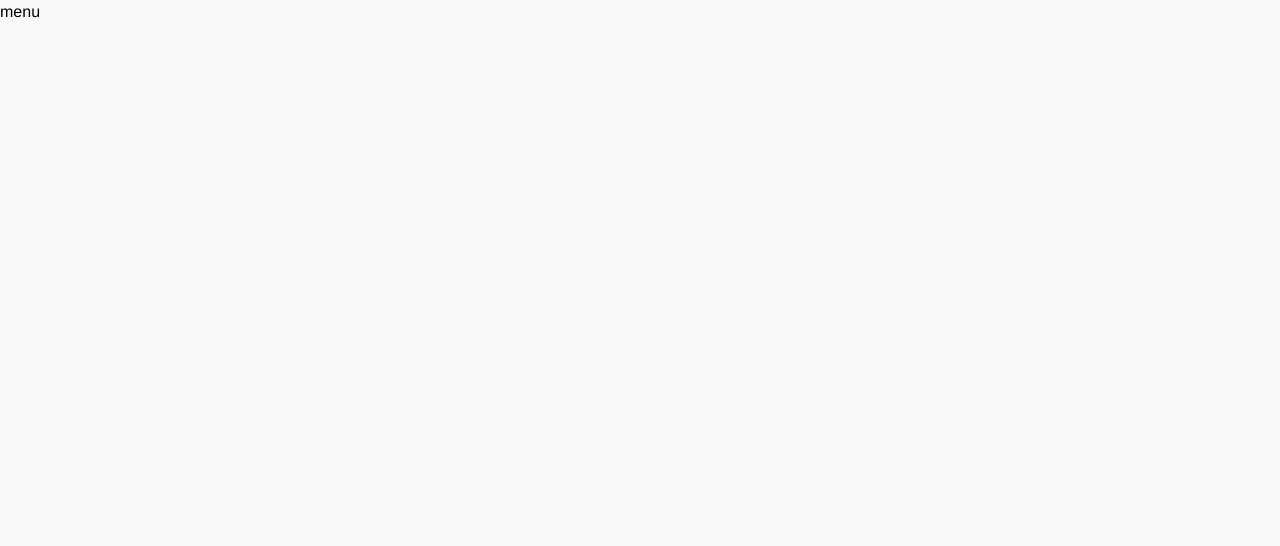
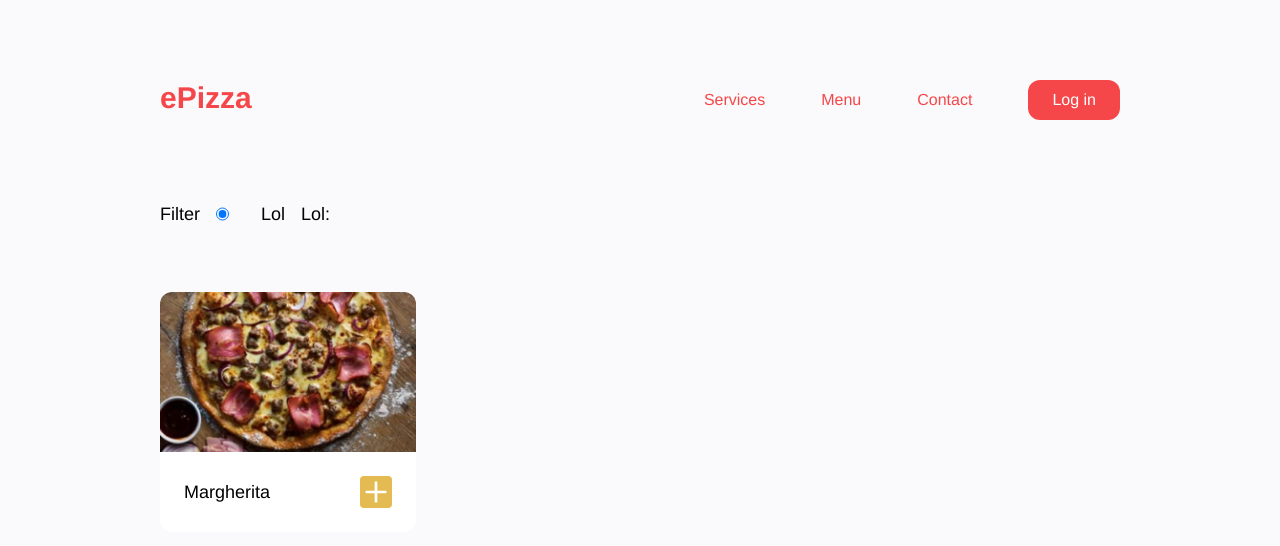
Before and after one commit to VanCoppenolleWout/ePizza_FSWD, a Vue app in the folder Frontend/ePizza/: page /menu in a window 1280 px wide. Shown: the top 546 px of the page. Built offline with nearby package versions, Linux system fonts and the light colour scheme.

Commit message:
adding menu

```diff
--- a/Frontend/ePizza/package.json
+++ b/Frontend/ePizza/package.json
@@ -13,6 +13,7 @@
     "vuex": "^4.0.2"
   },
   "devDependencies": {
+    "@types/node": "^16.11.6",
     "@vitejs/plugin-vue": "^1.9.3",
     "autoprefixer": "^10.3.7",
     "postcss": "^8.3.10",
--- a/Frontend/ePizza/src/assets/style/screen.css
+++ b/Frontend/ePizza/src/assets/style/screen.css
@@ -10,4 +10,8 @@
     .m-w-landing {
         max-width: 51.5rem;
     }
+
+    .m-w-card {
+        max-width: 24.5rem;
+    }
 }
--- /dev/null
+++ b/Frontend/ePizza/src/components/ItemBasket.vue
@@ -0,0 +1,13 @@
+<script lang="ts">
+import { defineComponent } from 'vue'
+
+export default defineComponent({
+    setup() {
+
+    },
+})
+</script>
+
+<template>
+
+</template>
--- /dev/null
+++ b/Frontend/ePizza/src/components/MenuItem.vue
@@ -0,0 +1,11 @@
+<script lang="ts">
+import { defineComponent } from 'vue'
+
+export default defineComponent({
+  setup() {},
+})
+</script>
+
+<template>
+
+</template>
--- a/Frontend/ePizza/src/screens/Landingpage.vue
+++ b/Frontend/ePizza/src/screens/Landingpage.vue
@@ -70,7 +70,7 @@ export default defineComponent({
         >
           <div
             class="
-              max-w-sm
+              m-w-card
               flex flex-col
               justify-between
               items-center
@@ -95,7 +95,7 @@ export default defineComponent({
           </div>
           <div
             class="
-              max-w-sm
+              m-w-card
               flex flex-col
               justify-between
               items-center
@@ -120,7 +120,7 @@ export default defineComponent({
           </div>
           <div
             class="
-              max-w-sm
+              m-w-card
               flex flex-col
               justify-between
               items-center
@@ -145,7 +145,7 @@ export default defineComponent({
           </div>
           <div
             class="
-              max-w-sm
+              m-w-card
               flex flex-col
               justify-between
               items-center
@@ -169,7 +169,7 @@ export default defineComponent({
             </p>
           </div>
         </div>
-        <div class="mt-20 mb-28 flex flex-row justify-between items-center">
+        <div class="mt-20 mb-20 flex flex-row justify-between items-center">
           <div class="space-y-3">
             <h1 class="text-p-red font-semibold text-3xl">Any Questions?</h1>
             <h2 class="font-medium text-2xl">Contact us anytime.</h2>
--- a/Frontend/ePizza/src/screens/Menu.vue
+++ b/Frontend/ePizza/src/screens/Menu.vue
@@ -1,13 +1,70 @@
 <script lang="ts">
 import { defineComponent } from 'vue'
+import AppHeader from '../components/AppHeader.vue'
+import ItemBasket from '../components/ItemBasket.vue'
+import MenuItem from '../components/MenuItem.vue'
 
 export default defineComponent({
-    setup() {
+  setup() {},
+  components: { AppHeader, ItemBasket, MenuItem },
 
+  methods: {
+    filterPizza() {
+      console.log('click')
     },
+  },
 })
 </script>
 
 <template>
-    <p>menu</p>
+  <div class="p-8 lg:py-20 lg:px-40">
+    <AppHeader />
+    <div>
+      <div>
+        <div class="flex flex-row space-x-4 mt-20 text-lg">
+          <p>Filter</p>
+          <!-- <button class="" v-on:click="filterPizza('all')">All</button>
+          <button class="" v-on:click="filterPizza('veg')">Vegetarian</button> -->
+          <input type="radio" name="select" id="option-1"  v-on:click="filterPizza()"  checked>
+          <input type="radio" name="select" id="option-2"  class="appearance-none t">
+          <label for="option-1" class="">Lol</label>
+          <label for="option-2" class="checked:bg-blue-600">Lol:</label>
+        </div>
+        <section class="mt-16">
+          <div class="grid grid-cols-4">
+            <div class="w-64 rounded-xl bg-white h-full">
+              <img
+                src="src\assets\images\pizza-placeholder.png"
+                class="w-64 h-40 object-cover rounded-t-xl"
+                alt=""
+              />
+              <div class="flex flex-row justify-between items-center p-6">
+                <p class="text-lg">{{ 'Margherita' }}</p>
+                <RouterLink :to="'/pizzadetail'" class="h-8">
+                  <button>
+                    <svg
+                      class="bg-p-yellow rounded"
+                      xmlns="http://www.w3.org/2000/svg"
+                      width="32"
+                      height="32"
+                      viewBox="0 0 24 24"
+                      fill="none"
+                      stroke="#FFFFFF"
+                      stroke-width="2"
+                      stroke-linecap="round"
+                      stroke-linejoin="round"
+                    >
+                      <line x1="12" y1="5" x2="12" y2="19"></line>
+                      <line x1="5" y1="12" x2="19" y2="12"></line>
+                    </svg>
+                  </button>
+                </RouterLink>
+              </div>
+            </div>
+          </div>
+        </section>
+      </div>
+      <ItemBasket />
+    </div>
+  </div>
 </template>
```
Also changed, not shown: Frontend/ePizza/src/assets/images/pizza-placeholder.png (added), 1 other file (tests, documents, lock files or other folders).
